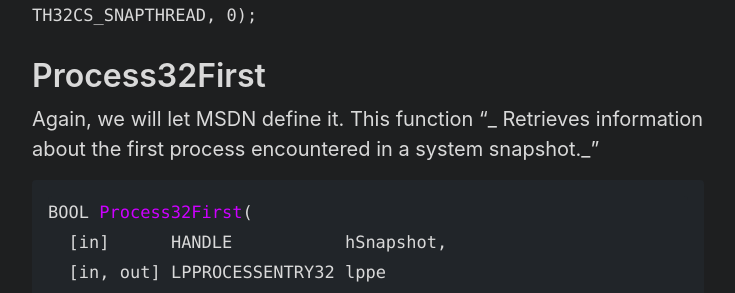
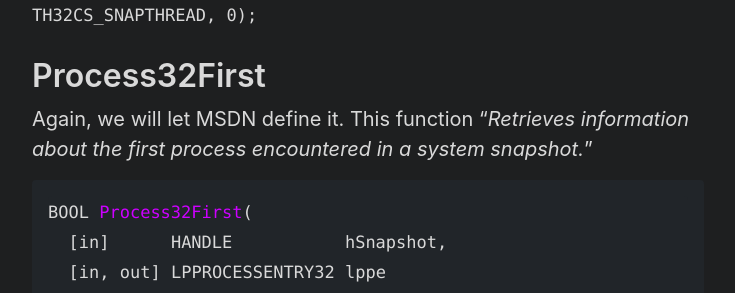
Before and after one commit to RePRGM/rePRGM.github.io, a Jekyll site: the page built from _posts/2023-03-07-lets-make-malware-part-6.md, in a window 1280 px wide and 900 px high, scrolled down 3005 px. Shown: the part 153-446 px from the top of the window, without its empty margins (272-1007 px from the left). Built offline with Jekyll 4.4.1, drawn with Linux system fonts in a browser that asks for light colours.

````diff
--- a/_posts/2023-03-07-lets-make-malware-part-6.md
+++ b/_posts/2023-03-07-lets-make-malware-part-6.md
@@ -59,7 +59,7 @@ Th32ProcessID is the PID of the specific process we want in the snapshot. It onl
 
 # Process32First
 
-Again, we will let MSDN define it. This function "_ Retrieves information about the first process encountered in a system snapshot._"
+Again, we will let MSDN define it. This function "_Retrieves information about the first process encountered in a system snapshot._"
 
 ```cpp
 BOOL Process32First(
````
